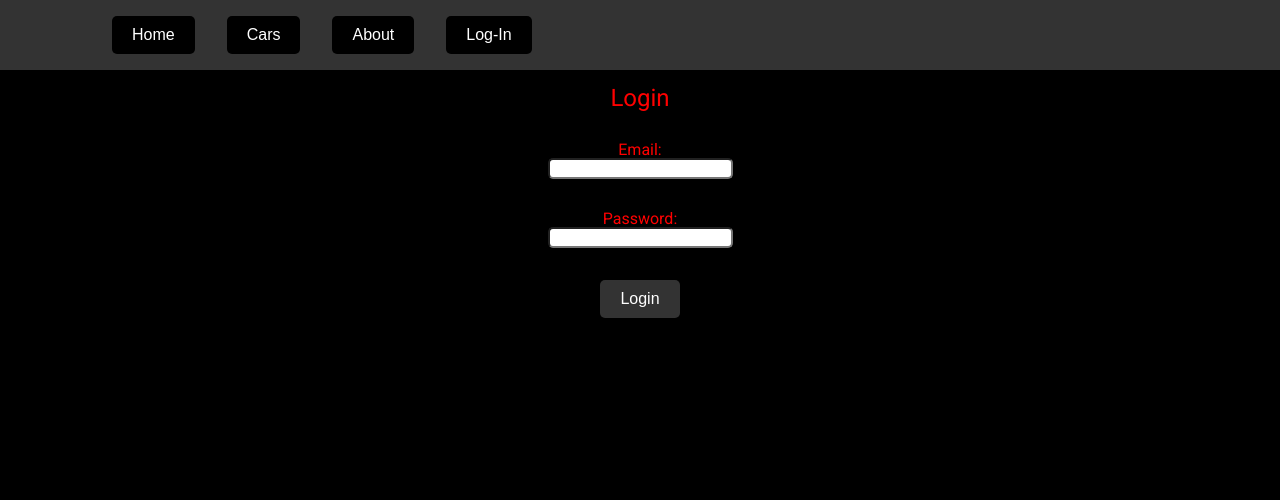
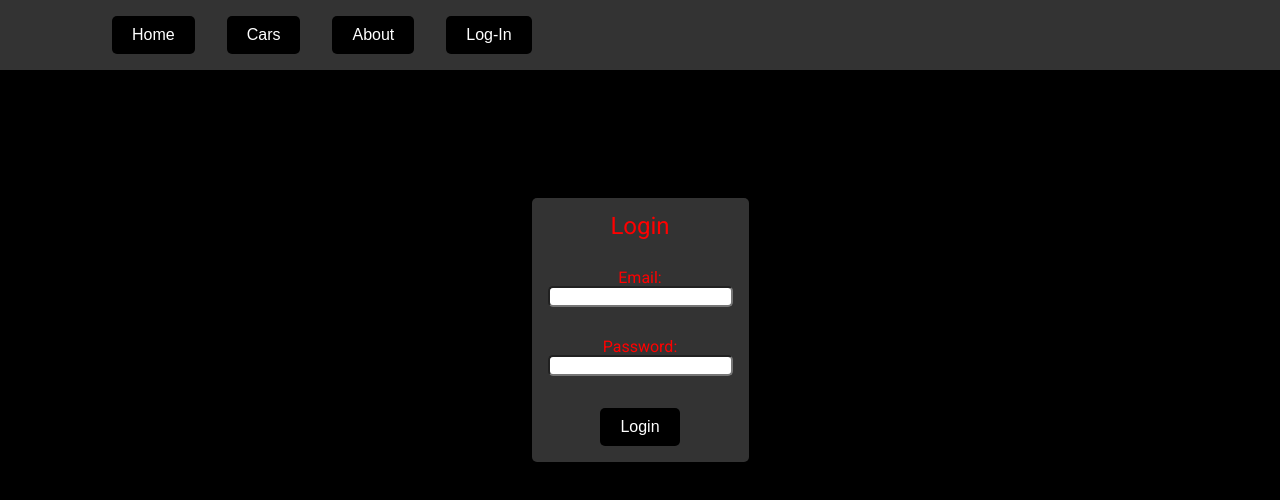
Before and after one commit to ferrarizaum/garage-front, a React (Create React App) app: page /login in a window 1280 px wide. Shown: the top 500 px of the page. Built offline with nearby package versions, Linux system fonts and the light colour scheme.

Commit message:
Remaking some visuals

```diff
--- a/src/components/CarsInfo.jsx
+++ b/src/components/CarsInfo.jsx
@@ -51,7 +51,7 @@ const CarsInfo = () => {
           <p style={{ color: "red" }}>{`R$:${e.price}`}</p>
           <p
             onClick={() => navigate(`/owner/${e.ownerName}`)}
-            style={{ color: "red" }}
+            style={{ color: "red", cursor: "pointer" }}
           >
             {e.ownerName}
           </p>
--- a/src/pages/LoginPage.jsx
+++ b/src/pages/LoginPage.jsx
@@ -1,9 +1,5 @@
 import React, { useState } from "react";
 import Navbar, { buttonStyle } from "../components/NavBar";
-
-const buttonStyleLoginPage = {
-  backgroundColor: "#333333",
-};
 
 const LoginPage = () => {
   const [email, setEmail] = useState("");
@@ -20,6 +16,13 @@ const LoginPage = () => {
           justifyContent: "center",
           alignItems: "center",
           textAlign: "center",
+        }}
+      >
+        <div
+          style={{
+            backgroundColor: " #333333",
+            marginTop: "8em",
+            borderRadius: 5,
           }}
         >
           <div style={{ padding: "1em" }}>
@@ -54,10 +57,7 @@ const LoginPage = () => {
                 </div>
               </div>
               <div style={{ padding: "1em" }}>
-              <button
-                style={{ ...buttonStyle, ...buttonStyleLoginPage }}
-                type="button"
-              >
+                <button style={{ ...buttonStyle }} type="button">
                   Login
                 </button>
               </div>
@@ -65,6 +65,7 @@ const LoginPage = () => {
           </div>
         </div>
       </div>
+    </div>
   );
 };
 
```
Lines whose indentation alone changed are shown as unchanged.
